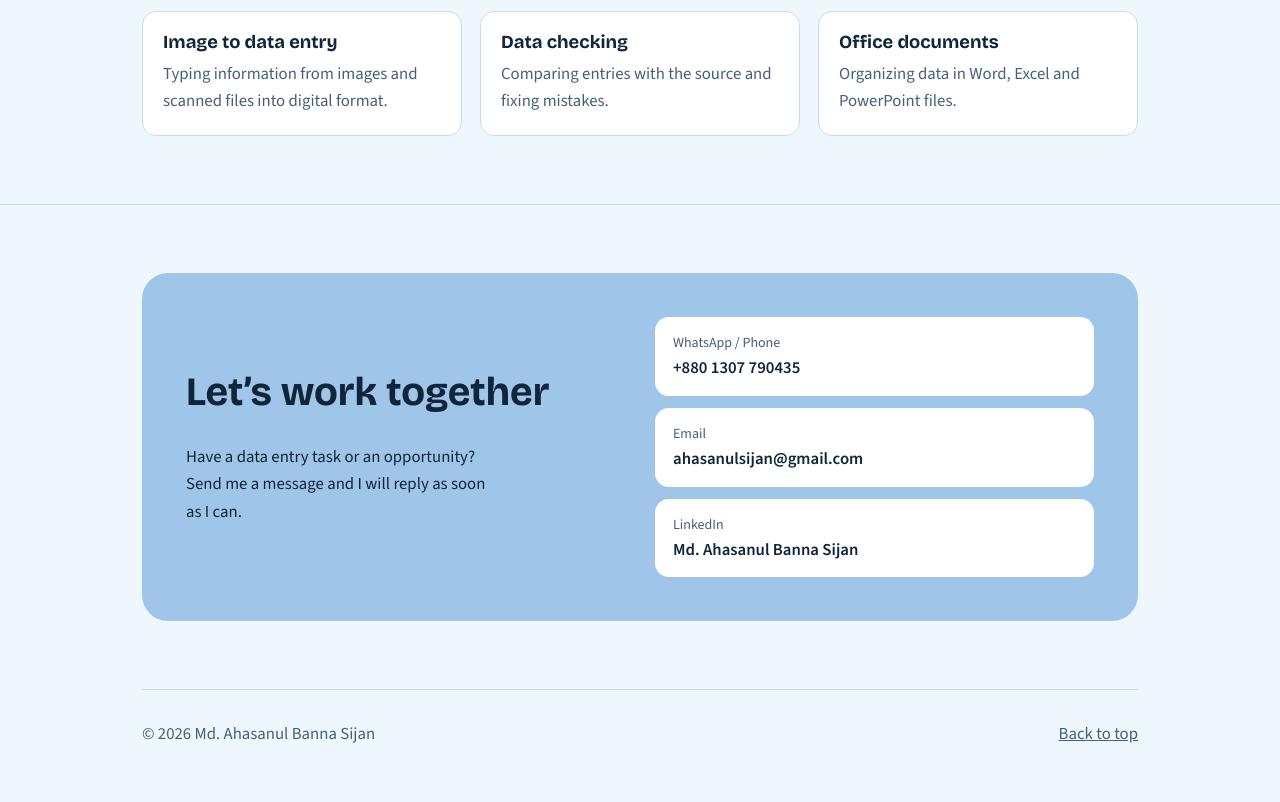
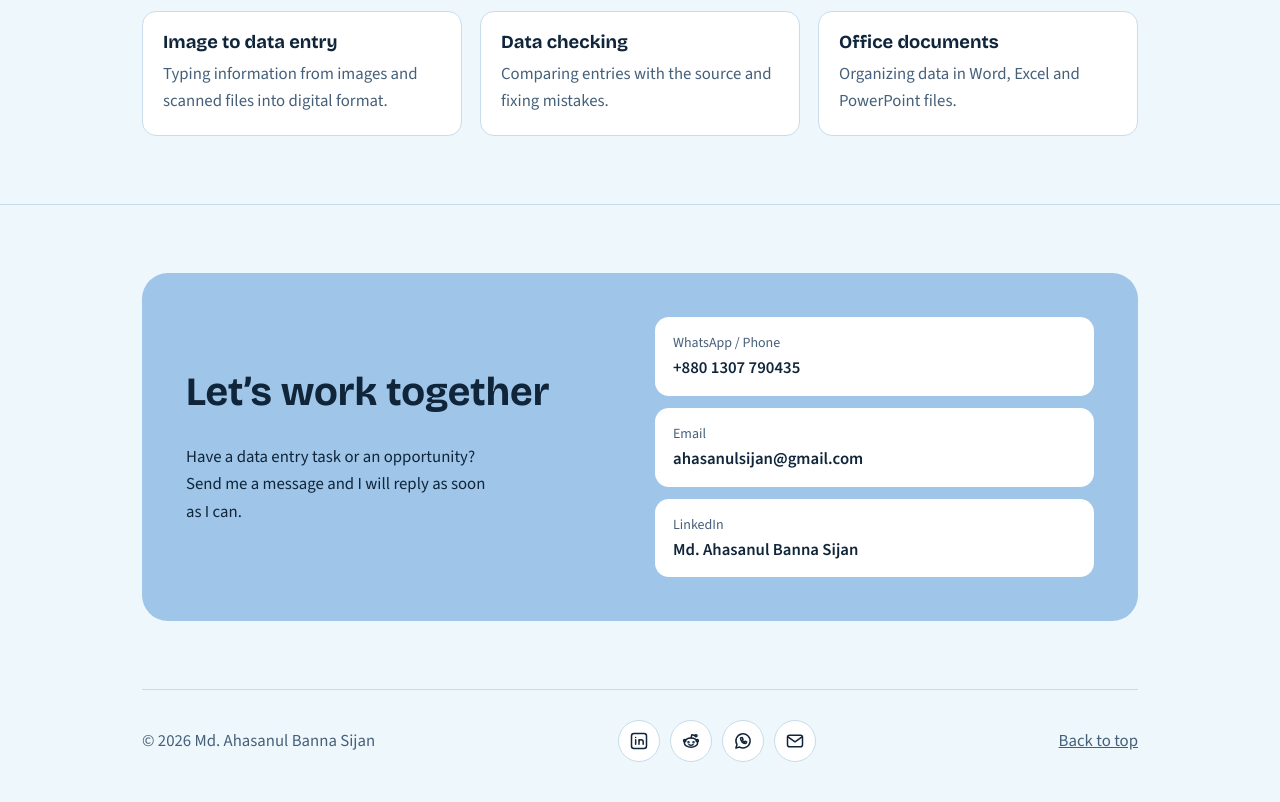
Before and after one commit to ahasanulsijan-netizen/sijan, a plain HTML site: page index.html in a window 1280 px wide. Shown: the part 1842-2644 px from the top of the page. Drawn offline with nearby package versions, Linux system fonts and the light colour scheme.

Commit message:
Add files via upload

```diff
--- a/index.html
+++ b/index.html
@@ -61,6 +61,12 @@ dt{color:var(--muted)} dd{margin:0;font-weight:600}
 .links a small{display:block;color:var(--muted);font-weight:400}
 .links a:hover{outline:2px solid var(--accent)}
 footer{padding:30px 0 40px;color:var(--muted);display:flex;flex-wrap:wrap;justify-content:space-between;gap:10px;border-top:1px solid var(--line)}
+footer .social{display:flex;gap:10px}
+footer .social a{width:42px;height:42px;border-radius:50%;border:1.5px solid var(--line);background:var(--card);color:var(--ink);display:grid;place-items:center;transition:background .15s,color .15s,border-color .15s}
+footer .social a:hover{background:var(--accent);color:var(--accent-ink);border-color:var(--accent)}
+footer .social svg{width:20px;height:20px;fill:none;stroke:currentColor;stroke-width:1.8;stroke-linecap:round;stroke-linejoin:round}
+footer{align-items:center}
+@media (max-width:820px){footer{flex-direction:column;align-items:flex-start}}
 @media (max-width:820px){
  nav ul{display:none}
  .hero,.about,.contact{grid-template-columns:1fr}
@@ -152,6 +158,13 @@ footer{padding:30px 0 40px;color:var(--muted);display:flex;flex-wrap:wrap;justif
 </div></section>
 </main>
 
-<div class="wrap"><footer><span>© 2026 Md. Ahasanul Banna Sijan</span><a href="#top">Back to top</a></footer></div>
+<div class="wrap"><footer><span>© 2026 Md. Ahasanul Banna Sijan</span>
+ <div class="social">
+  <a href="https://www.linkedin.com/in/md-ahasanul-banna-sijan-undefined-4b5a4944b" target="_blank" rel="noopener" aria-label="LinkedIn"><svg viewBox="0 0 24 24"><rect x="3" y="3" width="18" height="18" rx="3"/><path d="M8 10.5V16M8 7.8v.1M12 16v-5.5M12 13c0-1.5 1-2.5 2.5-2.5S17 11.5 17 13v3"/></svg></a>
+  <a href="https://www.reddit.com/user/yourusername/?utm_source=share&amp;utm_medium=web3x&amp;utm_name=web3xcss&amp;utm_term=1&amp;utm_content=share_button" target="_blank" rel="noopener" aria-label="Reddit"><svg viewBox="0 0 24 24"><ellipse cx="12" cy="14" rx="8" ry="5.5"/><circle cx="9" cy="13.5" r=".6"/><circle cx="15" cy="13.5" r=".6"/><path d="M9.5 16.3c1.4.9 3.6.9 5 0M12 8.5l1-4 4 1"/><circle cx="18" cy="5.8" r="1.2"/><circle cx="4.5" cy="11.5" r="1.4"/><circle cx="19.5" cy="11.5" r="1.4"/></svg></a>
+  <a href="https://wa.me/8801307790435" target="_blank" rel="noopener" aria-label="WhatsApp"><svg viewBox="0 0 24 24"><path d="M3.5 20.5l1.3-4.2A8.5 8.5 0 1 1 8 19.3z"/><path d="M9 8.5c0 3.5 2.5 6.5 6.5 6.5l.9-1.8-2-1-.9.9c-.9-.4-1.9-1.4-2.3-2.3l.9-.9-1-2z"/></svg></a>
+  <a href="mailto:ahasanulsijan@gmail.com" aria-label="Email"><svg viewBox="0 0 24 24"><rect x="3" y="5" width="18" height="14" rx="2.5"/><path d="M3.5 7l8.5 6 8.5-6"/></svg></a>
+ </div>
+ <a href="#top">Back to top</a></footer></div>
 </body>
 </html>
```
